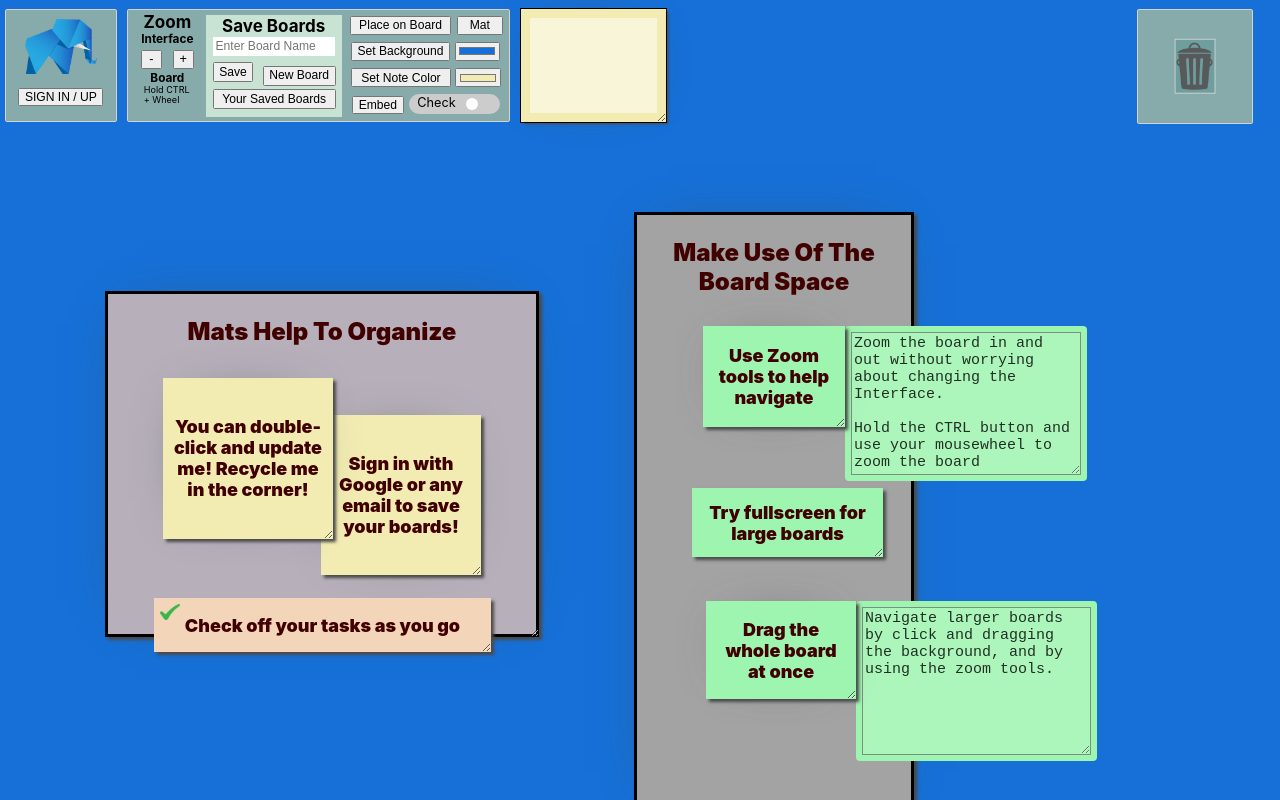
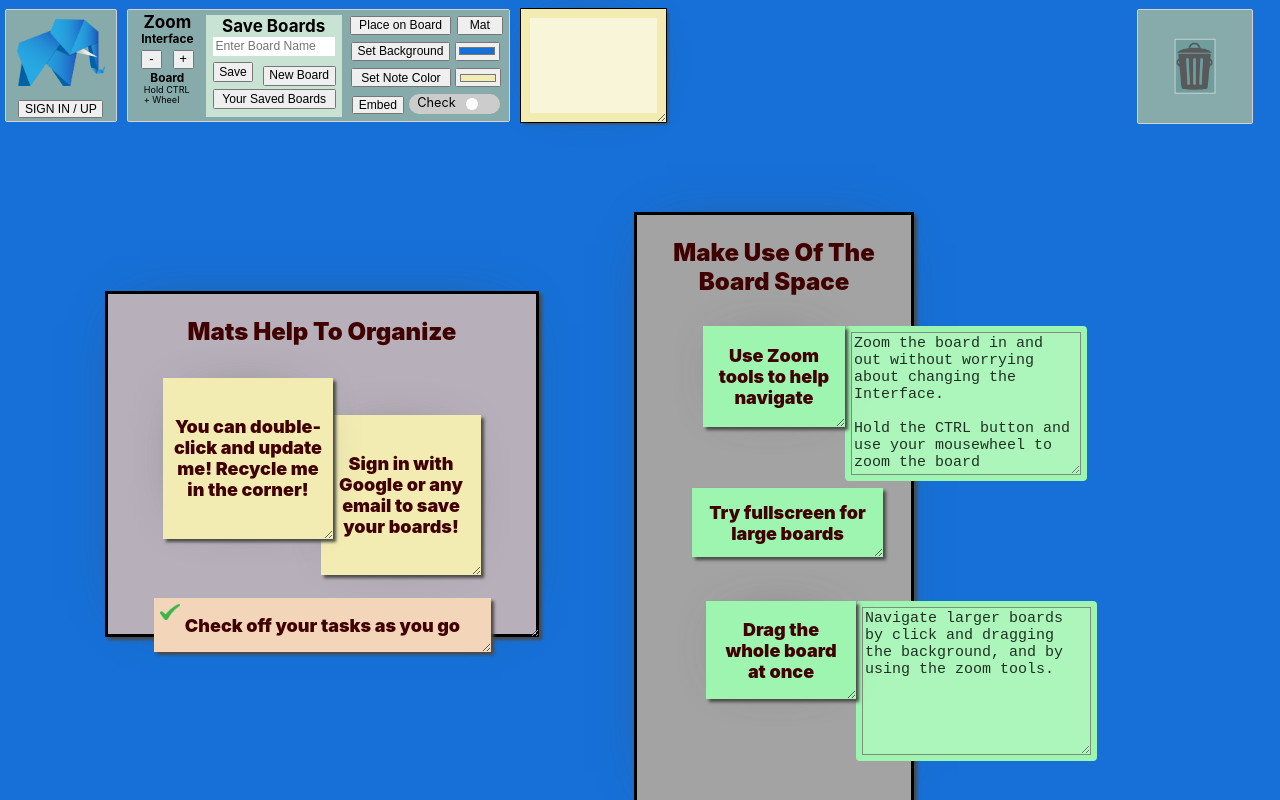
Before and after one commit to ashthomasweb/react--elephant-chart, a React (Create React App) app: page / in a window 1280 px wide. Built offline with nearby package versions, Linux system fonts and the light colour scheme; no server answers.

Commit message:
Increases logo size

```diff
--- a/src/components/header/header.styles.scss
+++ b/src/components/header/header.styles.scss
@@ -26,7 +26,7 @@
   }
 
   .logo {
-    height: 80px;
+    height: 93px;
     padding: 10px 0px;
     pointer-events: all;
     position: relative;
```
